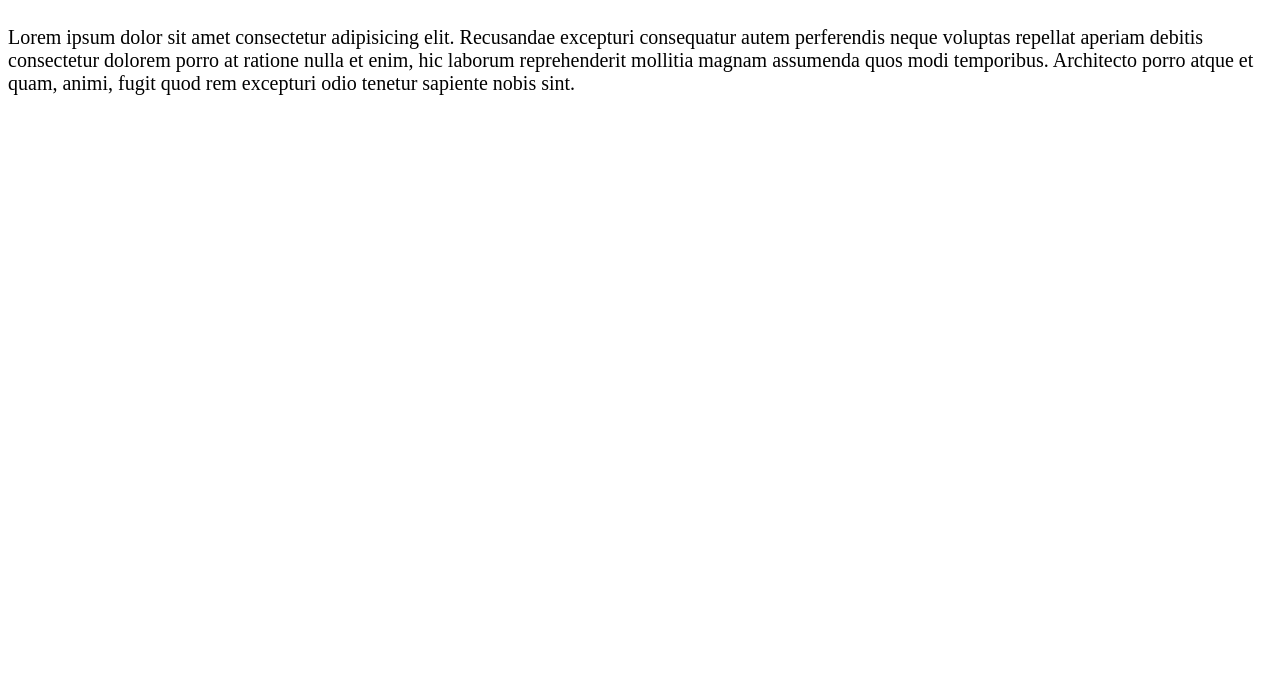
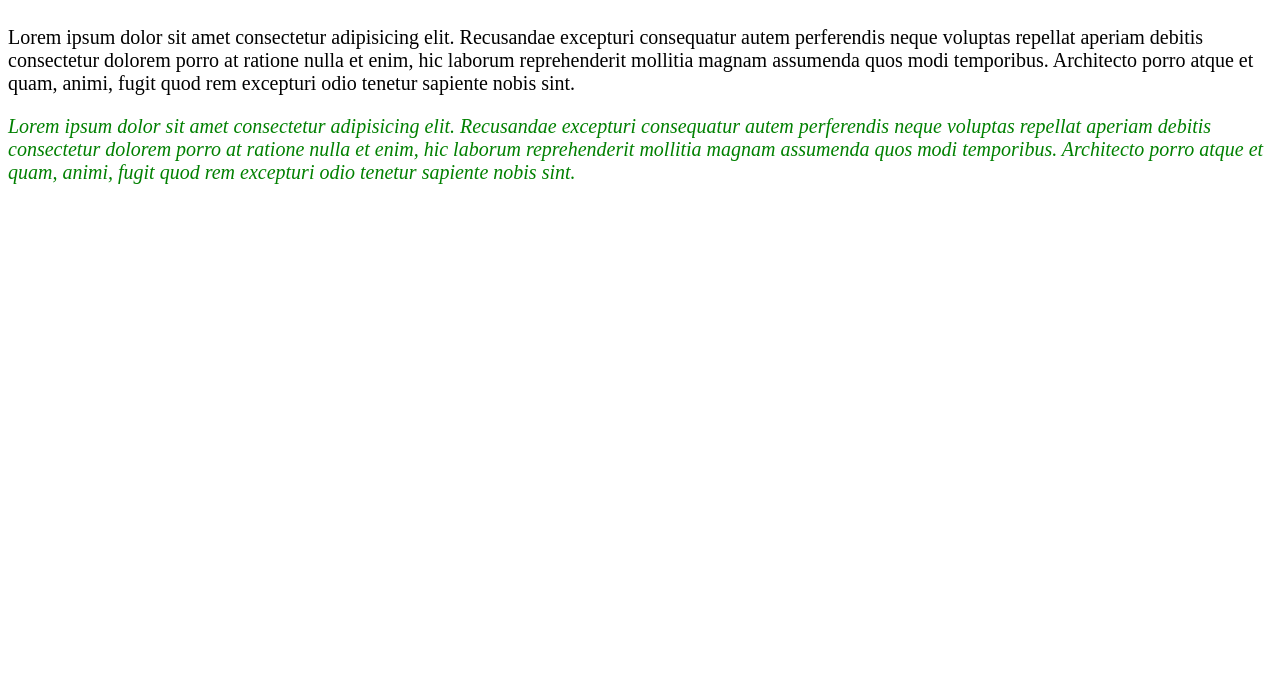
Before and after one commit to daudmohammed/my-first-github-repo-vs-terminal, a plain HTML site: page index.html in a window 1280 px wide. Shown: the part 123-800 px from the top of the page. Drawn offline with Linux system fonts and the light colour scheme.

Commit message:
4th edition

```diff
--- a/index.html
+++ b/index.html
@@ -10,6 +10,7 @@
 <body>
     <h1>This is the Title</h1>
     <p>Lorem ipsum dolor sit amet consectetur adipisicing elit. Recusandae excepturi consequatur autem perferendis neque voluptas repellat aperiam debitis consectetur dolorem porro at ratione nulla et enim, hic laborum reprehenderit mollitia magnam assumenda quos modi temporibus. Architecto porro atque et quam, animi, fugit quod rem excepturi odio tenetur sapiente nobis sint.</p>
+    <p class="green-p">Lorem ipsum dolor sit amet consectetur adipisicing elit. Recusandae excepturi consequatur autem perferendis neque voluptas repellat aperiam debitis consectetur dolorem porro at ratione nulla et enim, hic laborum reprehenderit mollitia magnam assumenda quos modi temporibus. Architecto porro atque et quam, animi, fugit quod rem excepturi odio tenetur sapiente nobis sint.</p>
 
 </body>
 </html>
--- a/style.css
+++ b/style.css
@@ -5,3 +5,7 @@ h1 {
 p{
     font-size: 20px;
 }
+.green-p{
+   color: green;
+   font-style: italic;
+}
```
